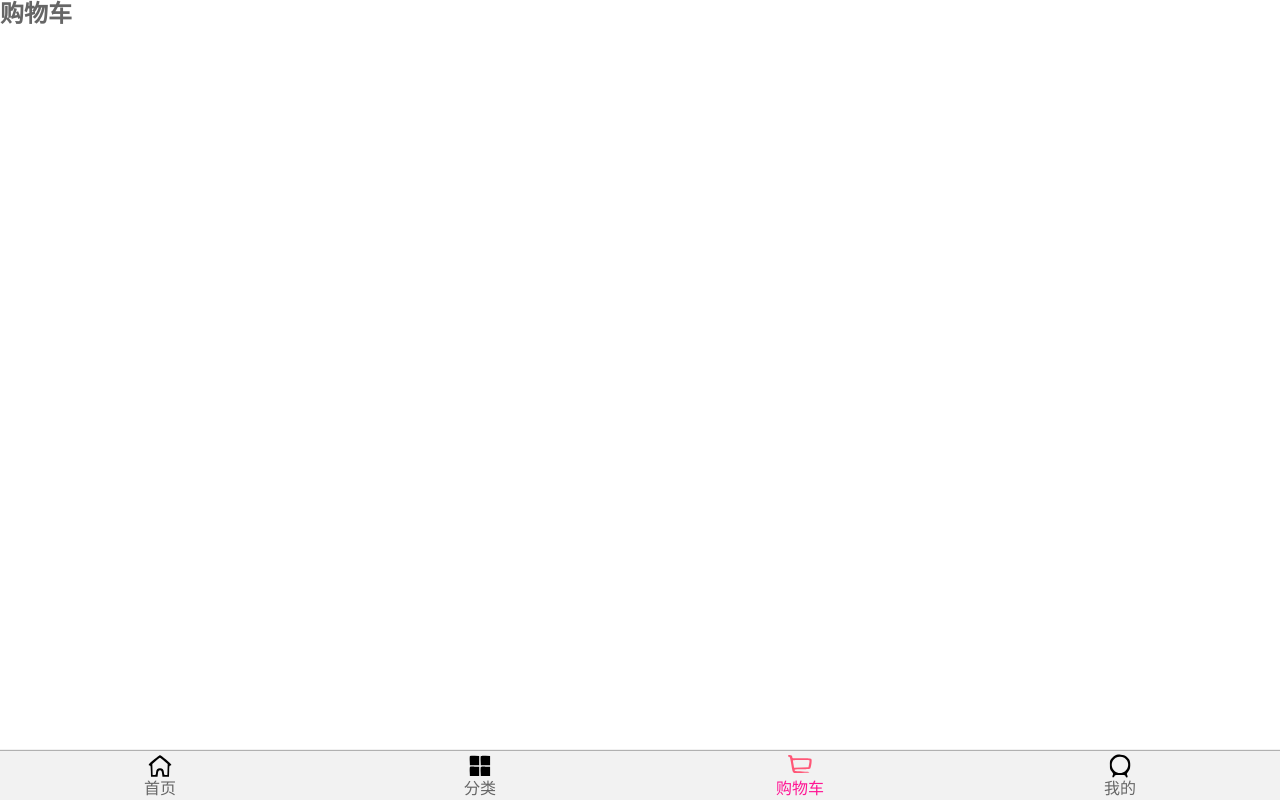
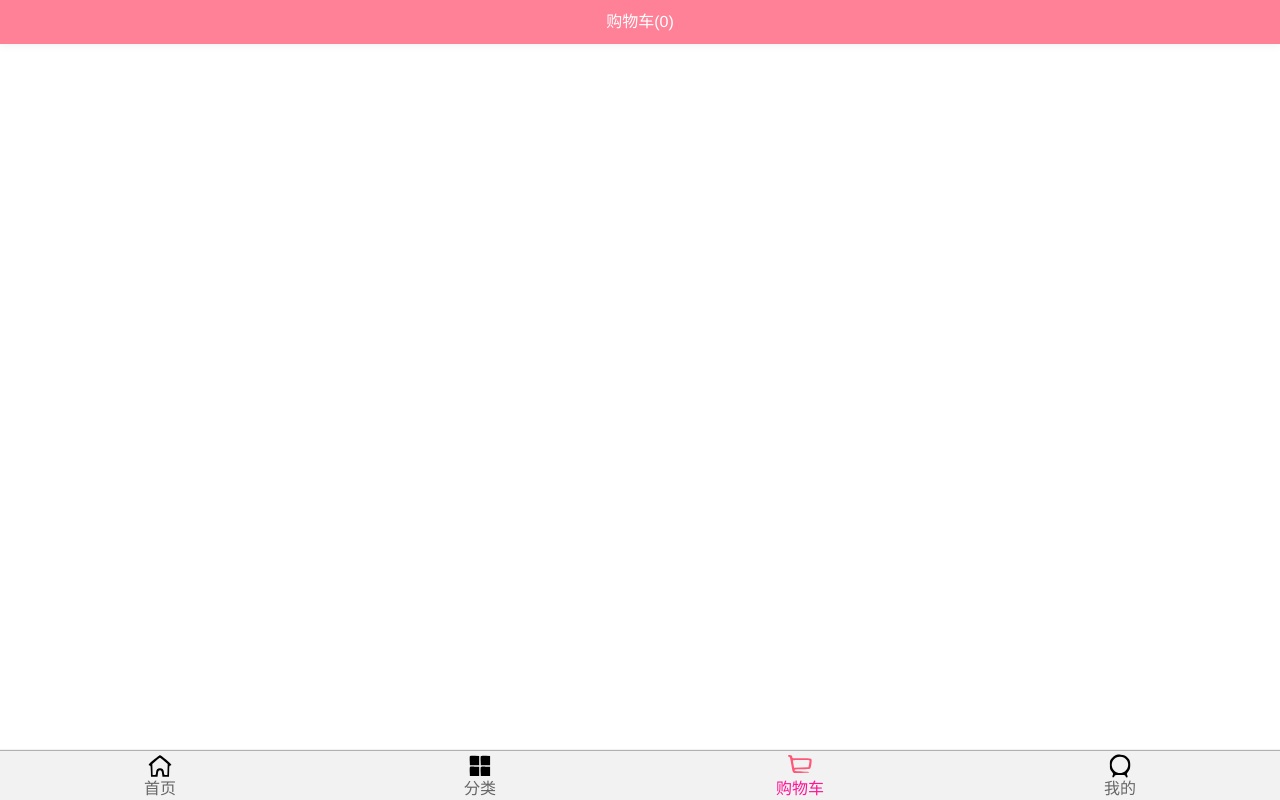
Before and after one commit to jinfengwhy/supermall, a Vue app: page /cart in a window 1280 px wide. Built offline with nearby package versions, Linux system fonts and the light colour scheme.

Commit message:
p214 购物车 - 导航栏的实现 - Vuex知识点

```diff
--- /dev/null
+++ b/src/store/getters.js
@@ -0,0 +1,8 @@
+export default {
+  cartLength(state) {
+    return state.cartList.length
+  },
+  cartList(state) {
+    return state.cartList
+  }
+}
--- a/src/store/index.js
+++ b/src/store/index.js
@@ -3,6 +3,7 @@
 
 import mutations from './mutations'
 import actions from './actions'
+import getters from './getters'
 
 // 第一步：安装
 Vue.use(Vuex)
@@ -14,7 +15,8 @@
 const store = new Vuex.Store({
   state,
   mutations,
-  actions
+  actions,
+  getters
 })
 
 // 第三步：挂载到Vue实例
--- a/src/views/cart/Cart.vue
+++ b/src/views/cart/Cart.vue
@@ -1,11 +1,36 @@
 <template>
-  <div>
-    <h2>购物车</h2>
+  <div id="cart">
+    <nav-bar class="nav-bar">
+      <div slot="center">购物车({{length}})</div>
+    </nav-bar>
   </div>
 </template>
 
 <script>
+import {mapGetters} from 'vuex'
+
+import NavBar from 'components/common/navbar/NavBar'
+
 export default {
+  components: {
+    NavBar
+  },
+  computed: {
+    // 语法一：使用数组
+    // ...mapGetters(['cartLength', 'cartList']),
 
+    // 语法二：使用对象的方式，可以起别名
+    ...mapGetters({
+      'length': 'cartLength',
+      'list': 'cartList'
+    })
+  }
 }
 </script>
+
+<style scoped>
+  .nav-bar {
+    background: var(--color-tint);
+    color: #fff;
+  }
+</style>
```
